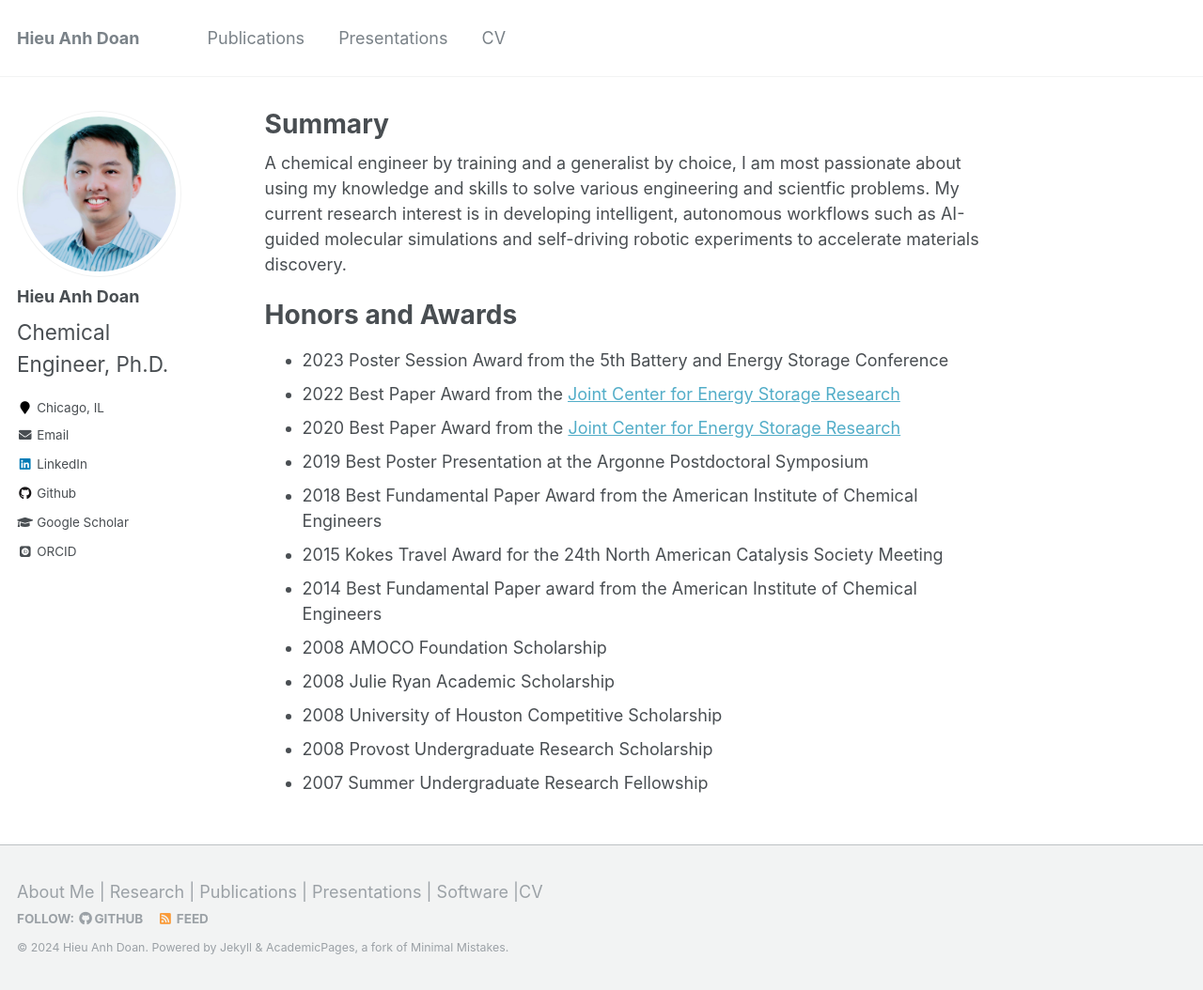
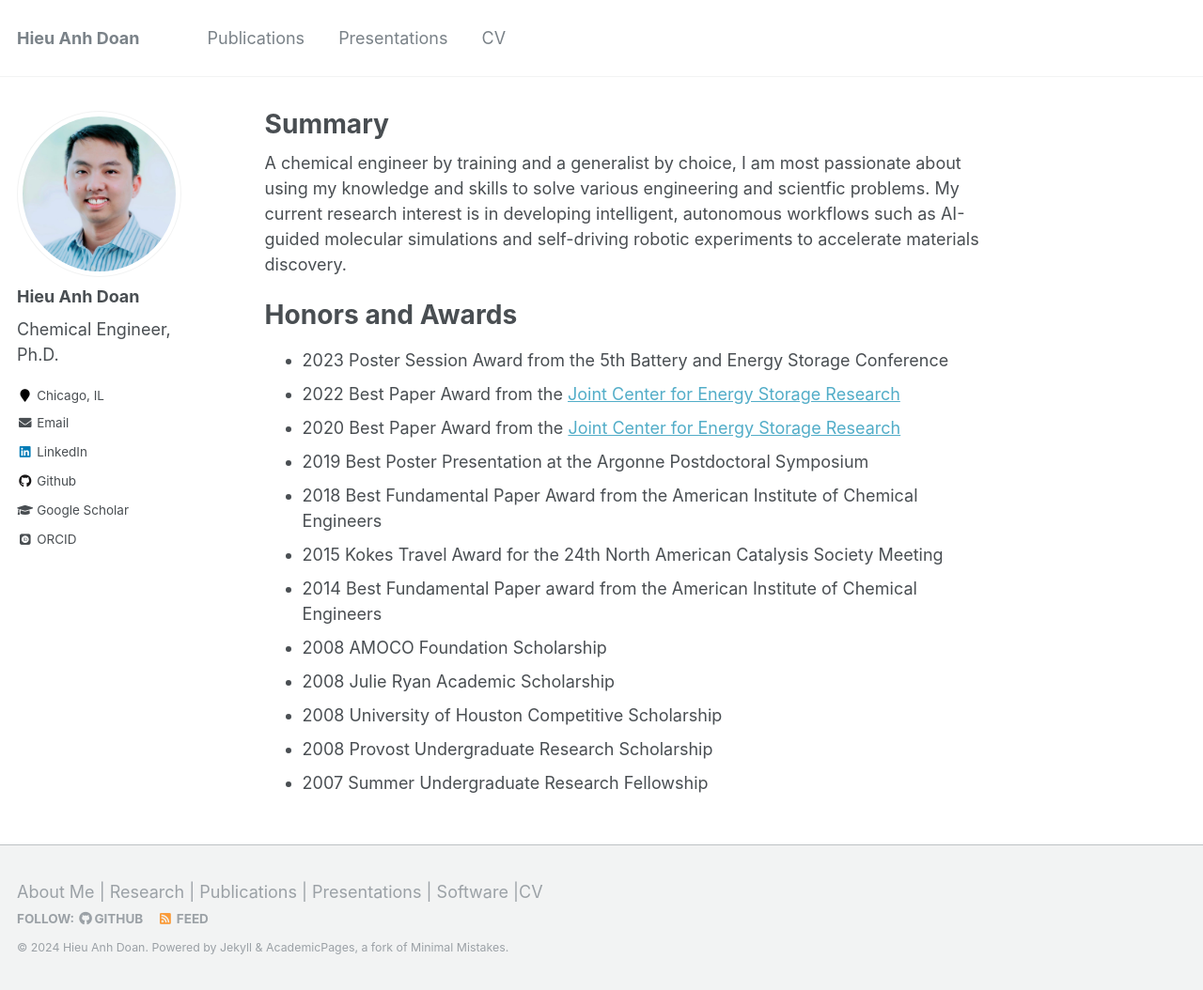
Before and after one commit to hieuadoan/hieuadoan.github.io, a Jekyll site: the page built from _pages/about.md, in a window 1280 px wide and 1054 px high. Shown: the whole window at 94% size. Built offline with Jekyll 4.4.1, drawn with Linux system fonts in a browser that asks for light colours; some web fonts are replaced.

Commit message:
Adjusted font size of bio

```diff
--- a/_sass/_sidebar.scss
+++ b/_sass/_sidebar.scss
@@ -132,7 +132,7 @@
 
 .sidebar .author__bio {
   font-family: $sans-serif;
-  font-size: $type-size-4;
+  font-size: $type-size-5;
 }
 
 .author__urls-wrapper {
```
